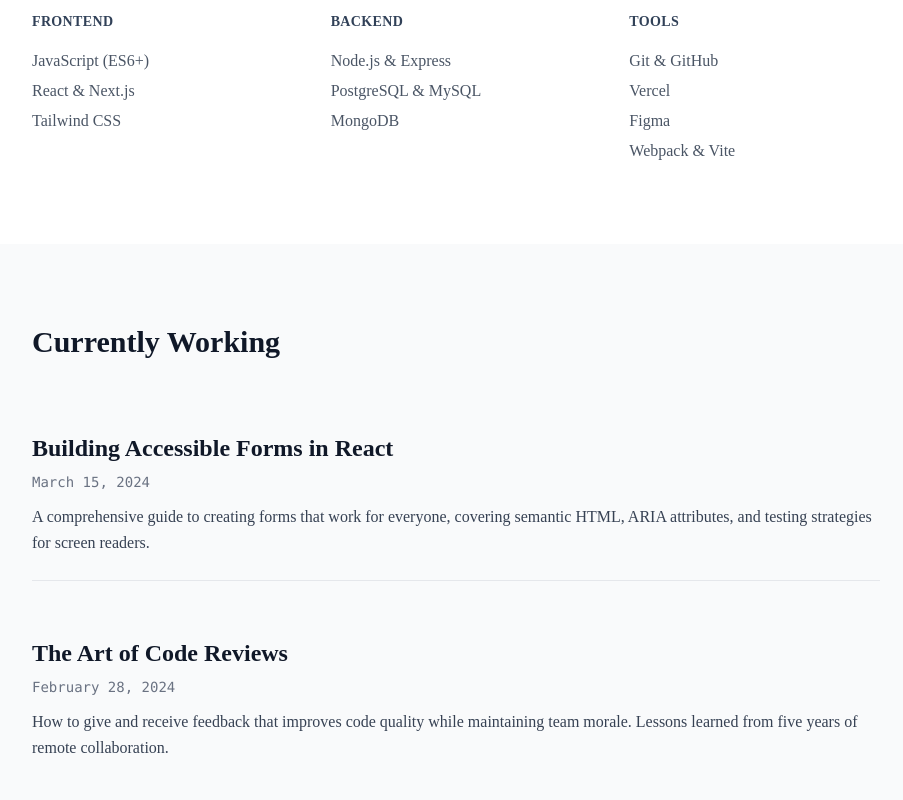
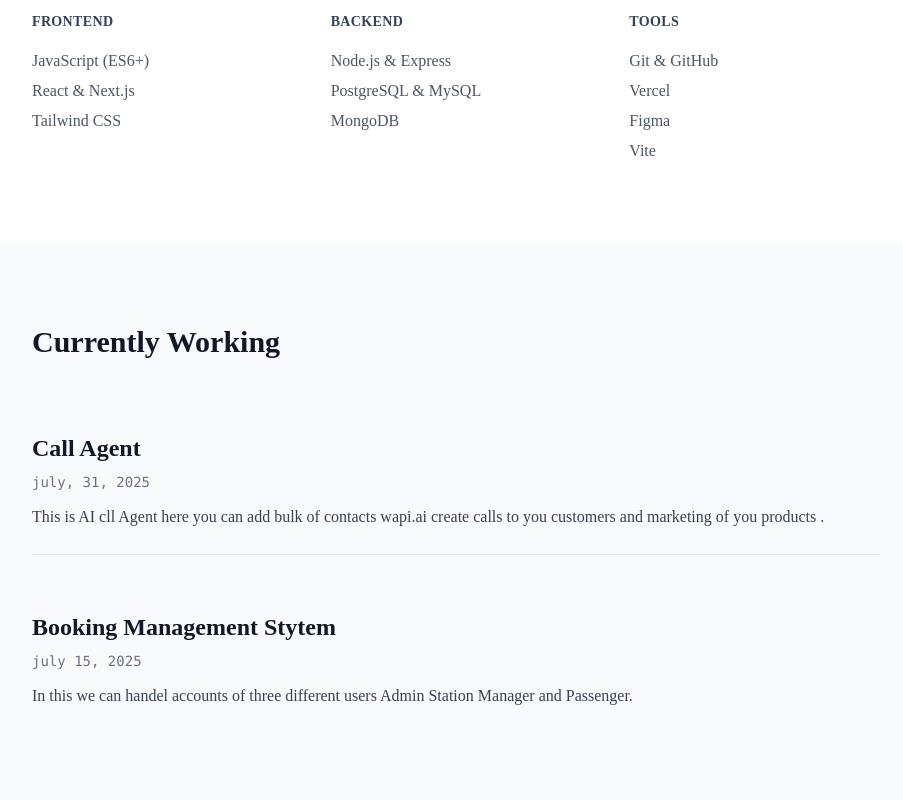
Before and after one commit to Ch-Mohsan/myProfile, a React (Vite) app in the folder frontend/: page / in a window 1280 px wide. Shown: the part 2300-3100 px from the top of the page, without its empty margins (184-1087 px from the left). Built offline with nearby package versions, Linux system fonts and the light colour scheme; a web font is replaced by a local one.

Commit message:
update currently working

```diff
--- a/frontend/src/App.jsx
+++ b/frontend/src/App.jsx
@@ -179,7 +179,7 @@ function App() {
                 {/* <div>Docker</div> */}
                 <div>Figma</div>
                 {/* <div>Jest & Cypress</div> */}
-                <div>Webpack & Vite</div>
+                <div>Vite</div>
               </div>
             </div>
           </div>
@@ -193,14 +193,14 @@ function App() {
           <div className="space-y-8">
             {[
               {
-                title: "Building Accessible Forms in React",
-                date: "March 15, 2024",
-                excerpt: "A comprehensive guide to creating forms that work for everyone, covering semantic HTML, ARIA attributes, and testing strategies for screen readers."
+                title: "Call Agent",
+                date: "july, 31, 2025",
+                excerpt: "This is AI cll Agent here you can add bulk of contacts wapi.ai create calls to you customers and  marketing of you products    ."
               },
               {
-                title: "The Art of Code Reviews",
-                date: "February 28, 2024",
-                excerpt: "How to give and receive feedback that improves code quality while maintaining team morale. Lessons learned from five years of remote collaboration."
+                title: "Booking Management Stytem ",
+                date: "july 15, 2025",
+                excerpt: "In this we can handel accounts of three different users Admin Station Manager and Passenger."
               },
               // {
               //   title: "Database Indexing Strategies",
```
